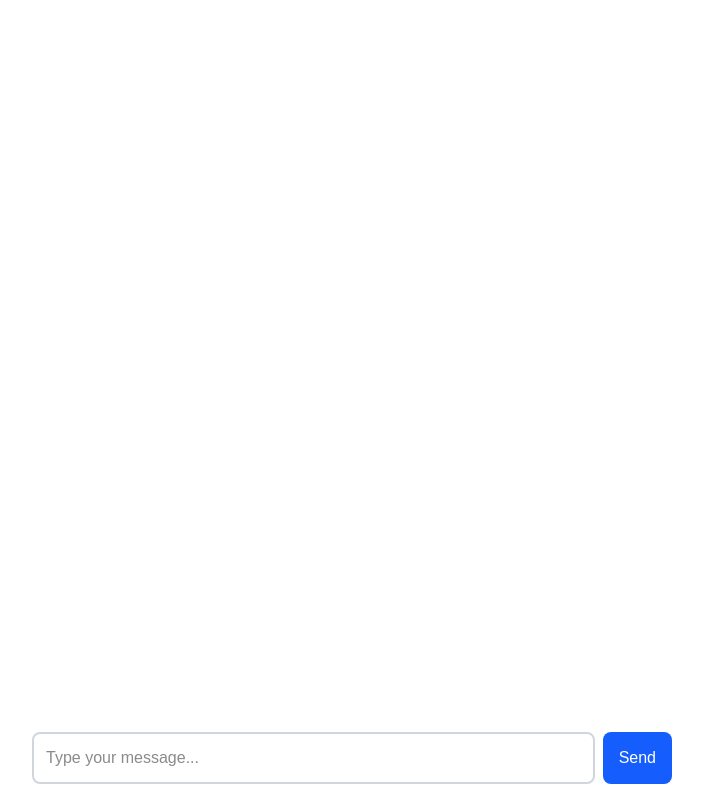
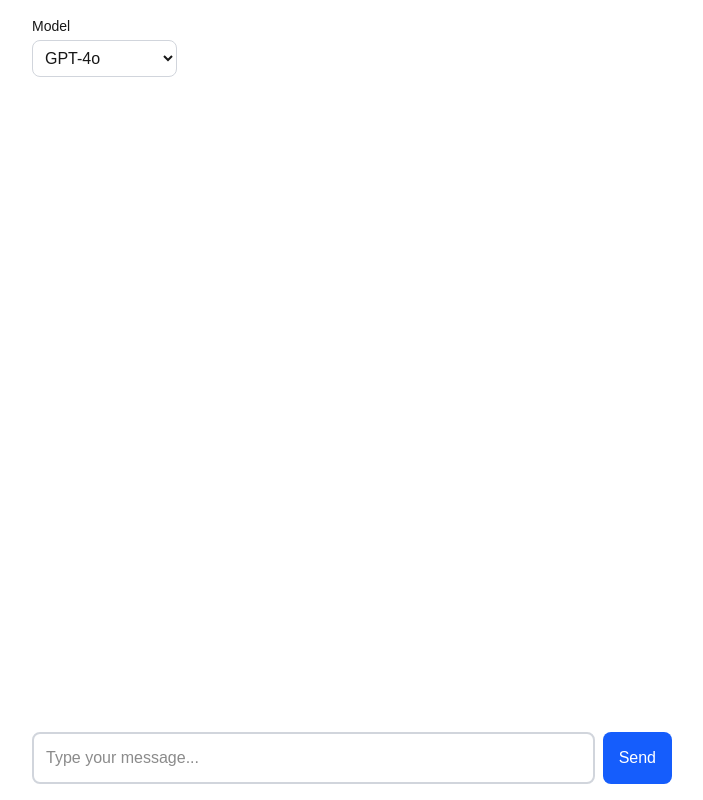
Before and after one commit to vercel-labs/ai-sdk-gateway-demo, a Next.js app: page / in a window 1280 px wide. Shown: the whole page, without its empty margins (288-991 px from the left). Built offline with nearby package versions, Linux system fonts and the light colour scheme.

Commit message:
feat: add model select menu

```diff
--- a/app/api/chat/route.ts
+++ b/app/api/chat/route.ts
@@ -5,11 +5,16 @@ import { streamText } from "ai";
 export const maxDuration = 30;
 
 export async function POST(req: Request) {
-  const { messages } = await req.json();
+  const { messages, modelId = "xai/grok-2-1212" } = await req.json();
+
   const result = streamText({
-    model: gateway("xai/grok-2-1212"),
+    model: gateway(modelId),
     system: "You are a helpful assistant.",
     messages,
+    onError: (error) => {
+      console.error(error);
+    },
   });
+
   return result.toDataStreamResponse();
 }
--- /dev/null
+++ b/app/api/models/route.ts
@@ -0,0 +1,7 @@
+import { gateway } from "@vercel/ai-sdk-gateway";
+import { NextResponse } from "next/server";
+
+export async function GET() {
+  const models = await gateway.getAvailableModels();
+  return NextResponse.json(models);
+}
--- a/app/page.tsx
+++ b/app/page.tsx
@@ -1,12 +1,24 @@
 "use client";
 
 import { useChat } from "@ai-sdk/react";
+import { useSearchParams } from "next/navigation";
+import { ModelSelector } from "@/components/ModelSelector";
 
 export default function Page() {
-  const { messages, input, handleInputChange, handleSubmit } = useChat({});
+  const searchParams = useSearchParams();
+  const modelId = searchParams.get("modelId") || "xai/grok-2-1212";
+
+  const { messages, input, handleInputChange, handleSubmit } = useChat({
+    api: "/api/chat",
+    body: {
+      modelId,
+    },
+  });
 
   return (
     <div className="max-w-2xl mx-auto p-4 flex flex-col min-h-screen">
+      <ModelSelector modelId={modelId} />
+
       <div className="flex-1 space-y-4 mb-4">
         {messages.map((message) => (
           <div
--- /dev/null
+++ b/components/ModelSelector.tsx
@@ -0,0 +1,78 @@
+"use client";
+
+import { useAvailableModels } from "@/lib/hooks/use-available-models";
+import { useRouter } from "next/navigation";
+
+const Select = ({
+  children,
+  value,
+  onChange,
+}: {
+  children: React.ReactNode;
+  value: string;
+  onChange: (value: string) => void;
+}) => (
+  <select
+    value={value}
+    onChange={(e) => onChange(e.target.value)}
+    className="p-2 rounded-lg border border-gray-300 dark:border-gray-700 bg-white dark:bg-gray-900"
+  >
+    {children}
+  </select>
+);
+
+const SelectItem = ({
+  value,
+  children,
+}: {
+  value: string;
+  children: React.ReactNode;
+}) => <option value={value}>{children}</option>;
+
+type ModelSelectorProps = {
+  modelId: string;
+  onModelChange?: (modelId: string) => void;
+};
+
+export function ModelSelector({
+  modelId = "xai/grok-2-1212",
+  onModelChange,
+}: ModelSelectorProps) {
+  const { models, isLoading, error } = useAvailableModels();
+  const router = useRouter();
+
+  if (isLoading) {
+    return <div>Loading models...</div>;
+  }
+
+  if (error) {
+    return <div className="text-red-600">Error: {error.message}</div>;
+  }
+
+  if (!models?.length) {
+    return <div>No models available</div>;
+  }
+
+  const handleModelChange = (value: string) => {
+    if (onModelChange) {
+      onModelChange(value);
+    } else {
+      const params = new URLSearchParams();
+      params.set("modelId", value);
+      router.push(`/?${params.toString()}`);
+    }
+  };
+
+  return (
+    <div className="mb-4">
+      <label className="block text-sm font-medium mb-1">Model</label>
+      <Select value={modelId} onChange={handleModelChange}>
+        {models.map((model) => (
+          <SelectItem key={model.id} value={model.id}>
+            {model.label}
+          </SelectItem>
+        ))}
+      </Select>
+    </div>
+  );
+}
--- /dev/null
+++ b/lib/hooks/use-available-models.ts
@@ -0,0 +1,38 @@
+import { useState, useEffect } from "react";
+
+type Model = {
+  id: string;
+  label: string;
+};
+
+export function useAvailableModels() {
+  const [models, setModels] = useState<Model[]>([]);
+  const [isLoading, setIsLoading] = useState(true);
+  const [error, setError] = useState<Error | null>(null);
+
+  useEffect(() => {
+    async function fetchModels() {
+      try {
+        // This would be replaced with an actual API call
+        // For now using sample data
+        const sampleModels = [
+          { id: "openai/gpt-4o", label: "GPT-4o" },
+          { id: "openai/gpt-3.5-turbo", label: "GPT-3.5 Turbo" },
+          { id: "anthropic/claude-3-opus", label: "Claude 3 Opus" },
+        ];
+
+        setModels(sampleModels);
+        setIsLoading(false);
+      } catch (err) {
+        setError(
+          err instanceof Error ? err : new Error("Failed to load models")
+        );
+        setIsLoading(false);
+      }
+    }
+
+    fetchModels();
+  }, []);
+
+  return { models, isLoading, error };
+}
```
